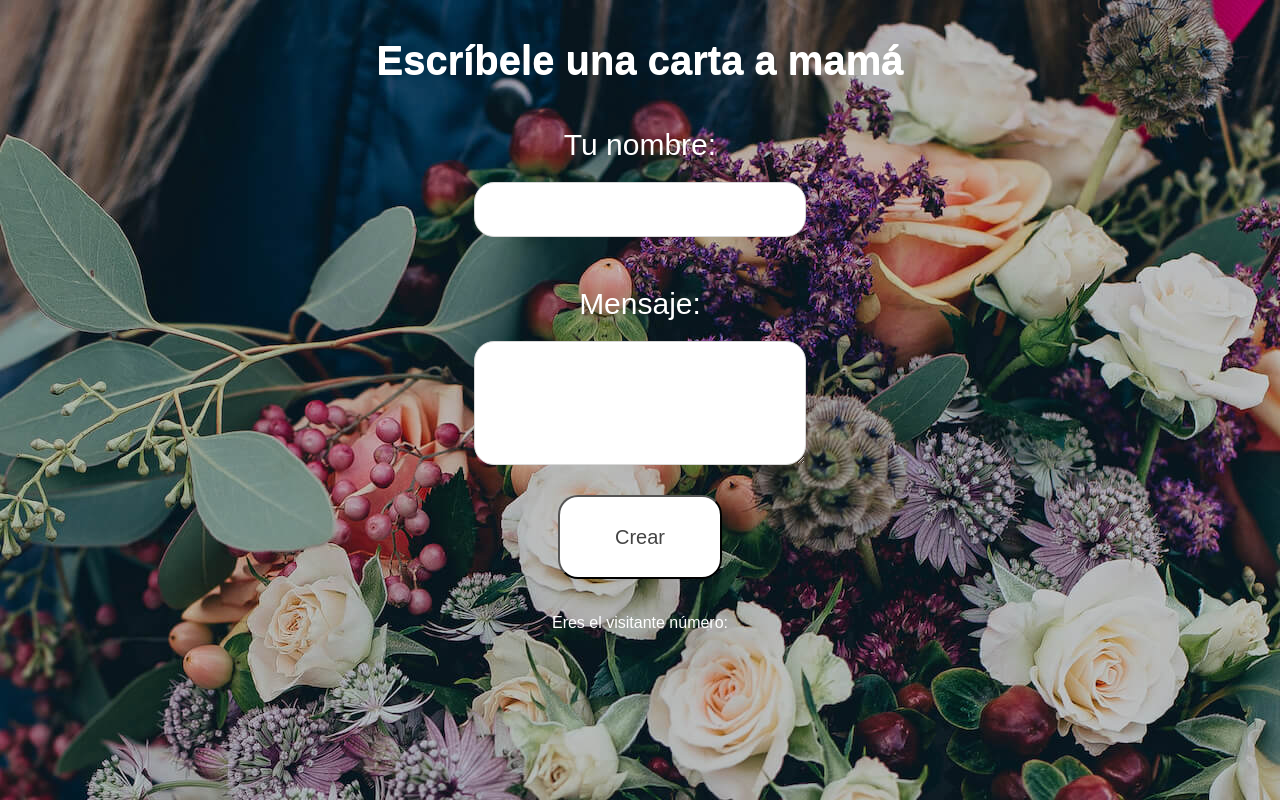
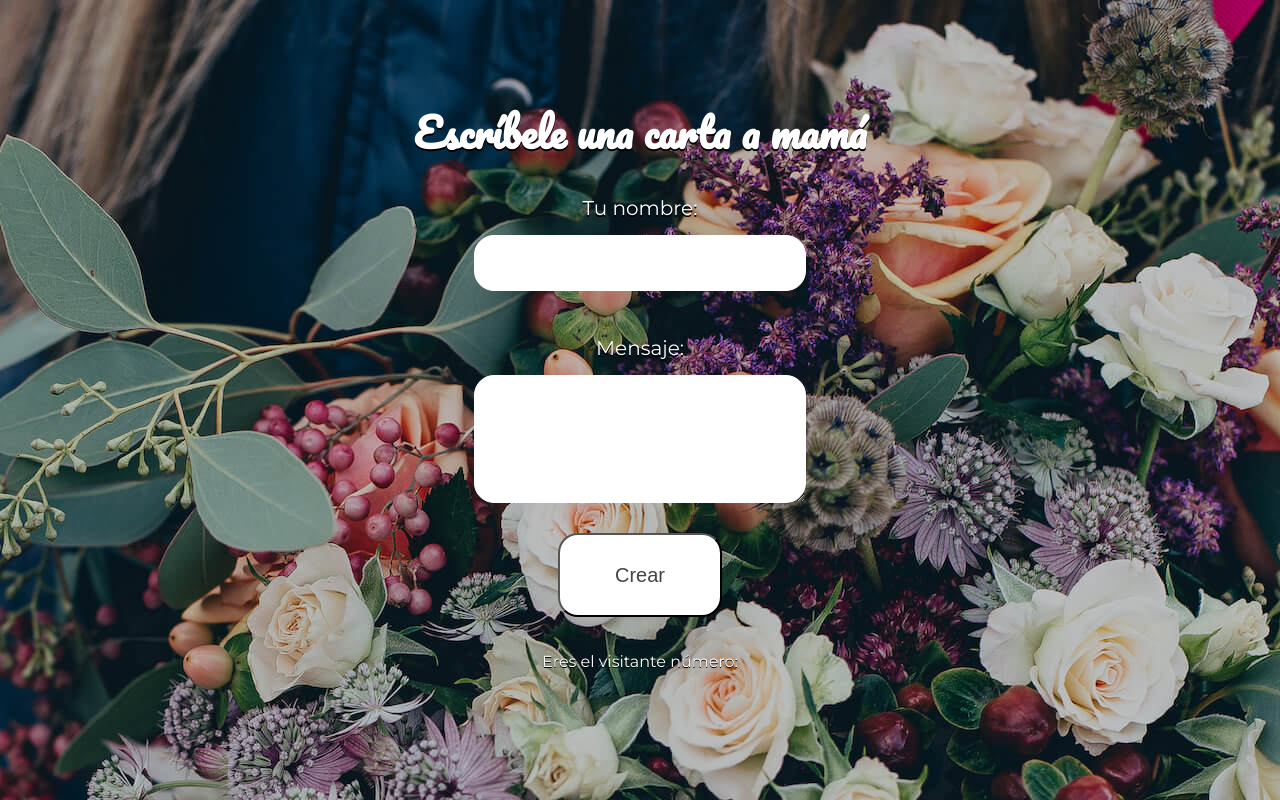
Before and after one commit to pedroagont/carta-para-mama, a plain HTML site: page index.html in a window 1280 px wide. Drawn offline with Linux system fonts and the light colour scheme.

Commit message:
Mejoras de estilo y agregar fuentes

```diff
--- a/style.css
+++ b/style.css
@@ -1,6 +1,8 @@
+@import url('https://fonts.googleapis.com/css2?family=Caveat:wght@400;700&family=Montserrat&family=Open+Sans&family=Pacifico&display=swap');
+
 body{
     outline: none;
-    font-family: Arial, Helvetica, sans-serif;
+    font-family: 'Montserrat', sans-serif;
     -webkit-perspective:800px;
     background-color: rgba(0, 0, 0, 0.5);
     background: url('./fondo.jpg') no-repeat;
@@ -10,33 +12,130 @@ body{
     overflow-y; hidden;
 }
 
+h1{
+    font-family: 'Pacifico', cursive;
+    font-size: 50px;
+    margin: 50px 0;
+    line-height: 3rem;
+    text-align: center;
+    text-shadow: 0 1.5px 0 black;
+    color: #fff;
+    margin: 100px 80px 10px 80px;
+}
+
+p {
+    font-family: 'Caveat', cursive;
+    font-size: 20px;
+    opacity: 0;
+}
+
+.container {
+  display: flex;
+  flex-direction: column;
+  justify-content: center;
+  align-items: center;
+}
+
+.container .input {
+  padding: 15px;
+  display: flex;
+  flex-direction: column;
+  justify-content: center;
+  align-items: center;
+}
+
+.container .input label {
+  font-size: 20px;
+  padding: 15px;
+  color: white;
+  text-shadow: 0 1.5px 0 black;
+}
+
+.container .input textarea {
+  font-family: 'Montserrat', sans-serif;
+  font-size: 20px;
+  padding: 15px;
+  width: 300px;
+  border: 1px solid white;
+  border-radius: 20px;
+
+}
+
+.container .input textarea:focus {
+  outline: none;
+  border: 1px solid #4285F4;
+}
+
+.container .input input {
+  font-family: 'Montserrat', sans-serif;
+  padding: 15px;
+  width: 300px;
+  border: 1px solid white;
+  border-radius: 20px;
+  font-size: 20px;
+  font-family:
+}
+
+.container .input input:focus {
+  outline: none;
+  border: 1px solid #4285F4;
+}
+
+.container button {
+  display: flex;
+  justify-content: center;
+  align-items: center;
+  padding: 40px 80px;
+  border-radius: 20px;
+  color: #444444;
+  width: 100px;
+  height: 50px;
+  font-size: 20px;
+  background-color: white;
+  outline: none;
+}
+
+.compartir {
+  text-align: center;
+  padding: 20px;
+  color: white;
+  text-shadow: 0 1px 0 black;
+}
+
+#contador {
+  margin-top: 20px;
+  color: white;
+  text-shadow: 0 1px 0 black;
+}
+
+#titulo {
+  font-size:40px;
+}
+
+#titulo-carta {
+  margin: 80px auto;
+  font-size:40px;
+}
+
+.links-carta {
+  font-size:16px;
+  color: white !important;
+}
+
+/* CSS animación carta */
 @-webkit-keyframes bugfix {
   from {padding:0;}
   to {padding:0;}
 }
-p {
-    font-family: Arial, Helvetica, sans-serif;
-    font-size: 20px;
-    text-shadow: 0 1px 0 #black;
-    opacity: 0;
-}
 #wrap{
+    display: flex;
+    flex-direction: column;
+    justify-content: center;
     width: 530px;
-/*    height: 1000px;*/
     margin: 20px auto 0;
     margin-top: 80px;
 }
-h1{
-    font-family: Arial, Helvetica, sans-serif;
-    font-size: 48px;
-    margin: 50px 0;
-    text-align: center;
-    text-shadow: 0 1px 0 #fff;
-    color: #fff;
-    margin: 100px 80px 10px 80px;
-}
 #letter_wrap {
-    overlay:hidden;
     height: 446px;
     position:relative;
     top: 0px;
@@ -114,7 +213,6 @@ h1{
     background: #ffcf url('https://s3-us-west-2.amazonaws.com/s.cdpn.io/144467/letter_bg.png');
     position: relative;
     top:200px;
-    overlay: hidden;
     height: 190px;
     width: 400px;
     margin: 0 auto;
@@ -142,98 +240,3 @@ h1{
     -o-transition: opacity 1s ease-in-out 2s;
     transition: opacity 1s ease-in-out 2s;
 }
-
-.container {
-  display: flex;
-  flex-direction: column;
-  justify-content: center;
-  align-items: center;
-}
-
-.container .input {
-  padding: 15px;
-  display: flex;
-  flex-direction: column;
-  justify-content: center;
-  align-items: center;
-}
-
-.container .input label {
-  color: white;
-}
-
-.container textarea {
-  padding: 15px;
-  width: 300px;
-  border: 1px solid #D8D8D8;
-  border-radius: 20px;
-  font-size: 20px;
-}
-
-.container textarea:focus {
-  outline: none;
-  border: 1px solid #4285F4;
-}
-
-
-.container .input input {
-  padding: 15px;
-  width: 300px;
-  border: 1px solid #D8D8D8;
-  border-radius: 20px;
-  font-size: 20px;
-}
-
-.container input:focus {
-  outline: none;
-  border: 1px solid #4285F4;
-}
-
-
-.container button {
-  display: flex;
-  justify-content: center;
-  align-items: center;
-  padding: 40px 80px;
-  border-radius: 20px;
-  color: #444444;
-  width: 100px;
-  height: 50px;
-  font-size: 20px;
-  background-color: white;
-}
-
-.container label {
-  display: block;
-  padding: 20px;
-  font-size: 30px;
-}
-
-.compartir {
-  text-align: center;
-  padding: 20px;
-}
-
-
-@media (max-width:540px){
-}
-
-#contador {
-  margin-top: 20px;
-  color: white;
-}
-
-#titulo {
-  margin:30px 50px 10px 50px;
-  font-size:40px;
-}
-
-#titulo-carta {
-  margin:30px 50px 50px 50px;
-  font-size:40px;
-}
-
-.links-carta {
-  font-size:16px;
-  color: white !important;
-}
```
